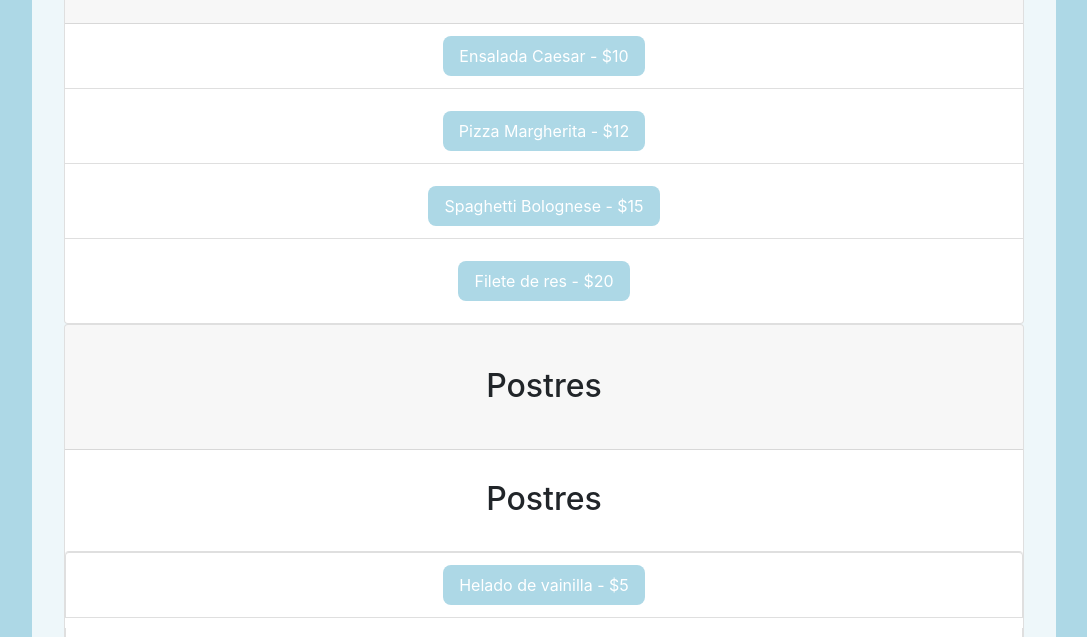
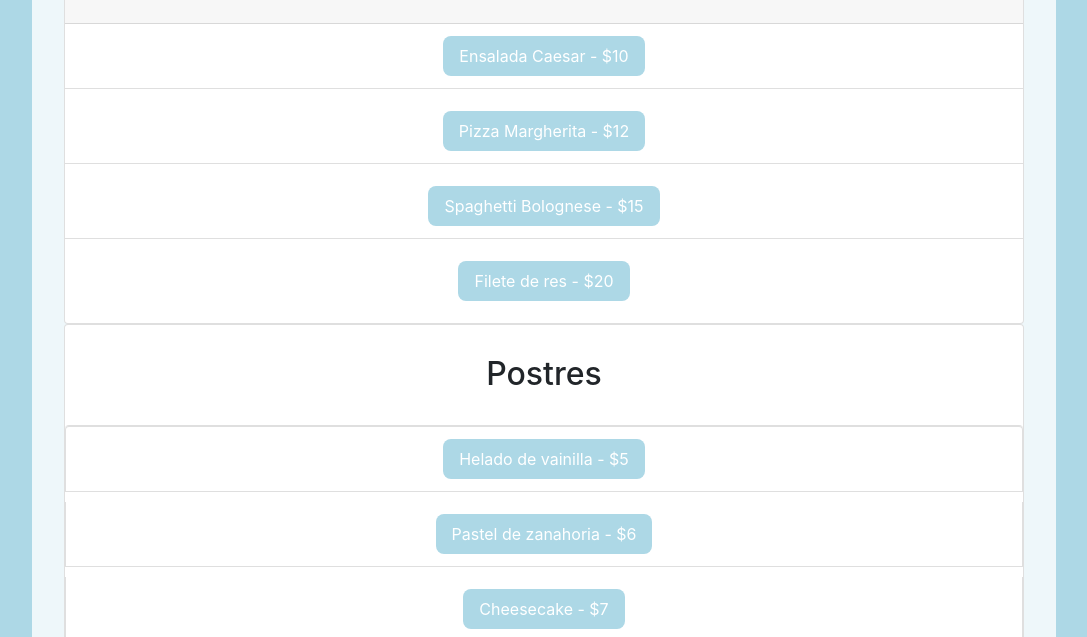
Before and after one commit to alexalvarezjl/menu-AI, a plain HTML site: page index.html in a window 1280 px wide. Shown: the part 561-1198 px from the top of the page, without its empty margins (96-1183 px from the left). Drawn offline with nearby package versions, Linux system fonts and the light colour scheme.

Commit message:
arreglo de postre

```diff
--- a/index.html
+++ b/index.html
@@ -53,9 +53,6 @@
     </div>
 
     <div class="card">
-      <div class="card-header">
-        <h2>Postres</h2>
-      </div>
       <h2>Postres</h2>
       <ul class="list-group">
         <li class="list-group-item">
```
